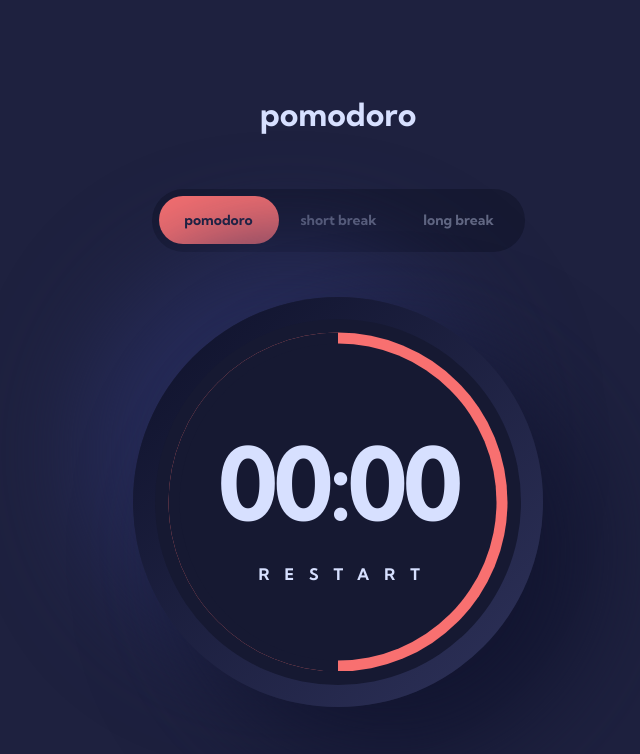
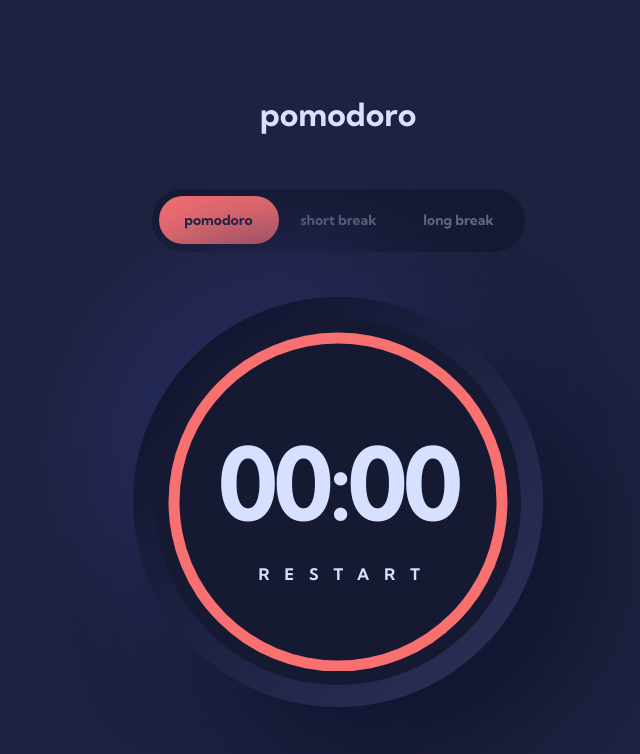
Before and after one commit to subu-v/Pomodora-app, a React (Create React App) app: page / in a window 1280 px wide. Shown: the top 754 px of the page, without its empty margins (302-942 px from the left). Built offline with nearby package versions, Linux system fonts and the light colour scheme.

Commit message:
Progress bar for the timer completed
Only hiccups is, the transition that is happening as soon as click 'RESTART',  the whole progress bar rotating 360 and then sync in with the timer

```diff
--- a/src/UI/Timer.js
+++ b/src/UI/Timer.js
@@ -7,16 +7,22 @@ const Timer = () => {
   const totalTimeInSecs = useRef(startTime * 60);
   const startStopTimerBtn = useRef(null);
   const startPomodoraInterval = useRef(null);
-  const progressOuterCircle = useRef(null);
+  const middleCircle = useRef(null);
   const [startStopTimerFlag, setstartStopTimerFlag] = useState(false);
 
   const timeCalculation = () => {
     const progressBars = document.querySelectorAll(
       `.${style["timer-progress-bar"]}`
     );
+
     if (totalTimeInSecs.current === 0) {
       clearInterval(startPomodoraInterval.current);
+      totalTimeInSecs.current = startTime * 60;
       startStopTimerBtn.current.textContent = "RESTART";
+      startStopTimerBtn.current.style.width = "159px";
+      middleCircle.current.style.opacity = 0;
+      progressBars[1].style.rotate = "180deg";
+      setstartStopTimerFlag(false);
     }
 
     const minutes = Math.floor(totalTimeInSecs.current / 60);
@@ -24,11 +30,10 @@ const Timer = () => {
 
     const angle = ((totalTimeInSecs.current * 1000) / startTimeInMSecs) * 360;
 
-    if (angle > 180) {
-      // progressBars[1].style.transform = `rotate(180deg)`;
+    if (angle >= 180) {
       progressBars[0].style.rotate = `${angle}deg`;
     } else {
-      progressBars[2].style.zIndex = 3;
+      middleCircle.current.style.opacity = 1;
       progressBars[0].style.rotate = `${angle}deg`;
       progressBars[1].style.rotate = `${angle}deg`;
     }
@@ -57,7 +62,6 @@ const Timer = () => {
   useEffect(() => {
     if (startStopTimerFlag) {
       startPomodoraInterval.current = setInterval(timeCalculation, 1000);
-      // progressOuterCircle.current.style.zIndex = 3;
     }
     return () => clearInterval(startPomodoraInterval.current);
   }, [startStopTimerFlag]);
@@ -65,11 +69,11 @@ const Timer = () => {
   return (
     <div className={style["timer"]}>
       <div className={style["timer-outer"]}></div>
-      <div ref={progressOuterCircle} className={style["timer-inner"]}>
-        <div className={style["timer-progress-bar"]}></div>
+      <div className={style["timer-inner"]}>
         <div className={style["timer-progress-bar"]}></div>
         <div className={style["timer-progress-bar"]}></div>
       </div>
+      <div ref={middleCircle} className={style["timer-middle"]}></div>
       <div className={style["timer-countdown"]}>
         <p className={style["timer-countdown-desc"]}>00:00</p>
         <button
--- a/src/UI/Timer.module.scss
+++ b/src/UI/Timer.module.scss
@@ -22,6 +22,25 @@
     z-index: 2;
   }
 
+  &-middle {
+    border-top-left-radius: 193px;
+    border-top-right-radius: 193px;
+    background-color: #161932;
+
+    // display: none;
+    opacity: 0;
+
+    width: 366px;
+    height: 183px;
+
+    position: absolute;
+    top: 50%;
+    left: 50%;
+    translate: -75% -50%;
+
+    rotate: 270deg;
+    z-index: 4;
+  }
   &-inner {
     width: 339px;
     height: 339px;
@@ -44,40 +63,19 @@
     left: 0%;
     translate: -50% -50%;
     transform-origin: center right;
-    transition: all 0s linear;
+    transition: rotate 1s linear;
 
     &:nth-child(1) {
       background-color: #f87070;
-      z-index: 1;
+      z-index: 2;
     }
 
     &:nth-child(2) {
       background-color: #f87070;
-      z-index: 1;
+      z-index: 2;
       rotate: 180deg;
     }
-
-    &:nth-child(3) {
-      background-color: #161932;
-      z-index: 3;
-      // display: none;
-    }
   }
-
-  // &:hover &-progress-bar:nth-child(1) {
-  //   transform: rotate(180deg);
-  //   transition: all 1s linear;
-  // }
-
-  // &:hover &-progress-bar:nth-child(2) {
-  //   transform: rotate(360deg);
-  //   transition: all 2s linear;
-  // }
-
-  // &:hover &-progress-bar:nth-child(3) {
-  //   opacity: 0;
-  //   transition: all 0s 1s;
-  // }
 
   &-countdown {
     width: 317px;
@@ -91,7 +89,7 @@
     left: 50%;
     translate: -50% -50%;
 
-    z-index: 4;
+    z-index: 5;
 
     display: flex;
     flex-direction: column;
```
